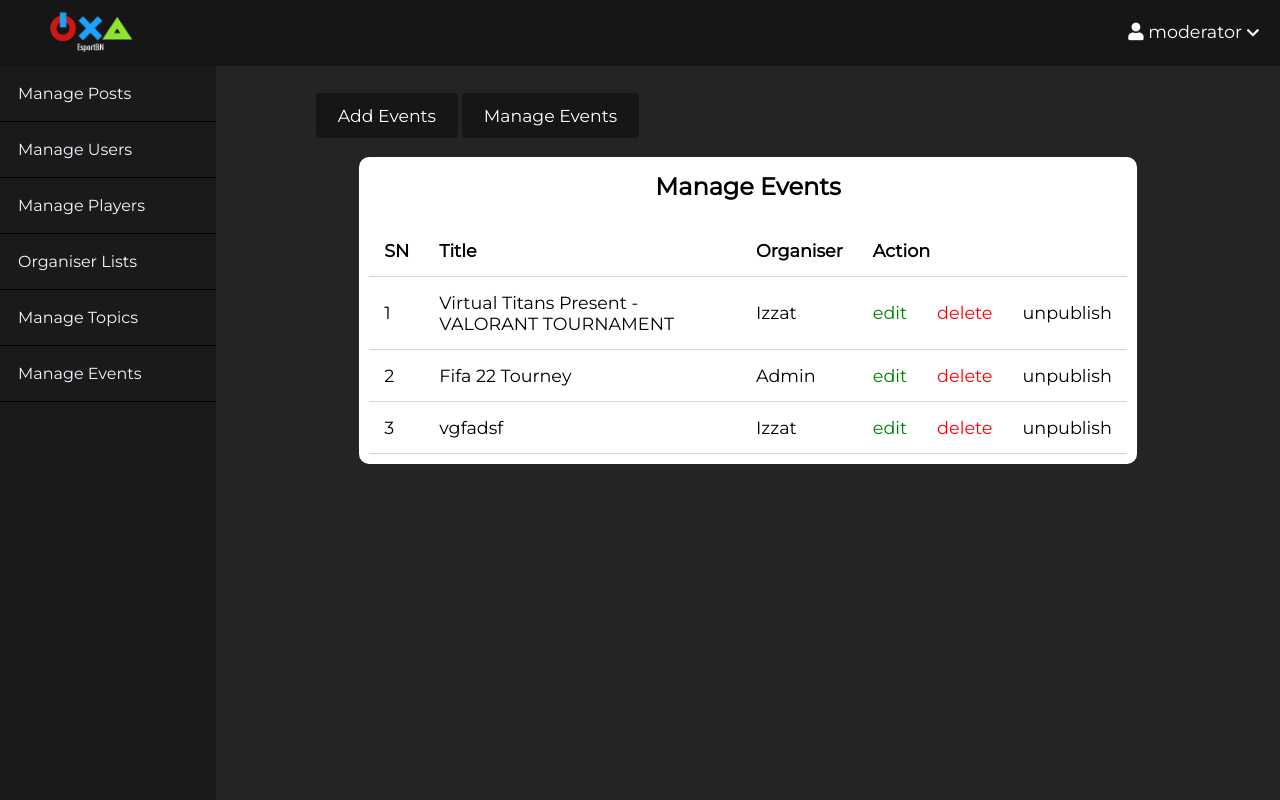
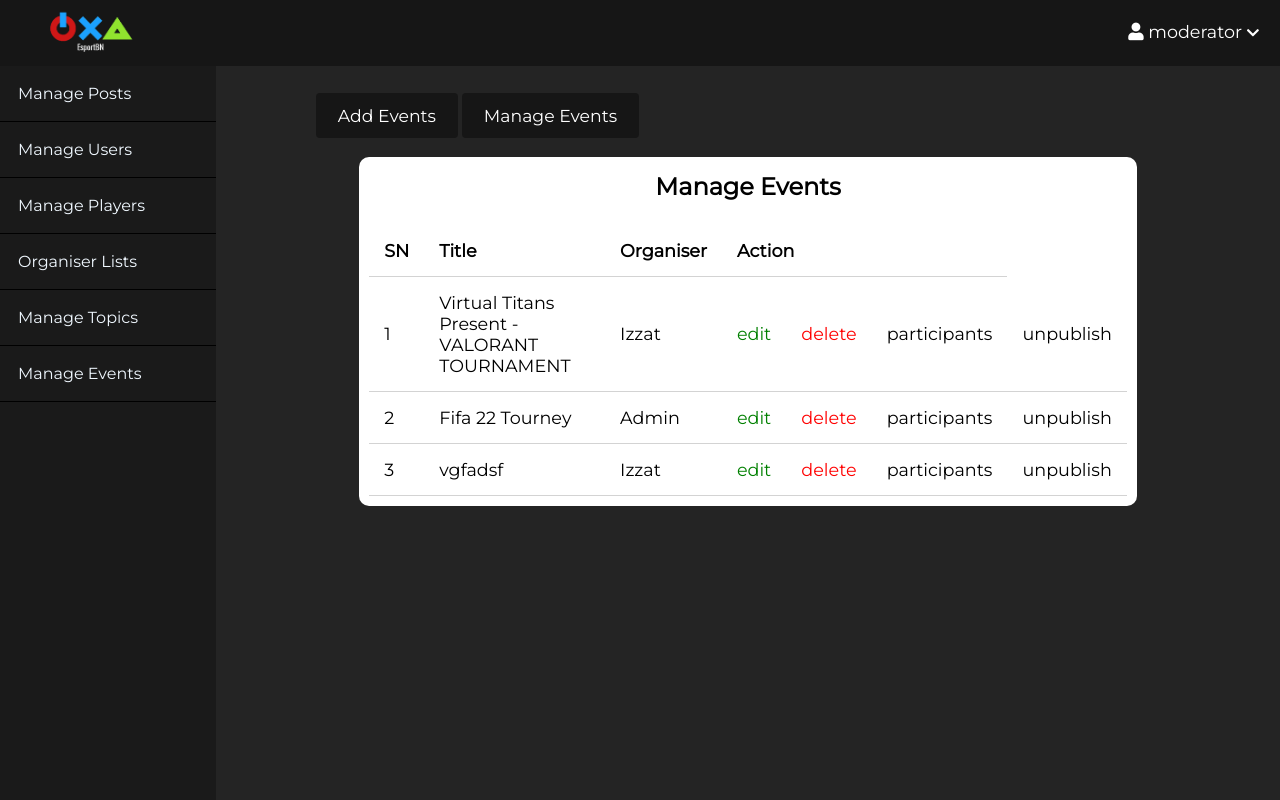
Before and after one commit to Gmax19/prototype, a PHP site: page /prototype/admin/events/index.php in a window 1280 px wide. Run offline with PHP 8.4, Linux system fonts and the light colour scheme; a user stored in the database is signed in; data comes from the database, SQL or seed files in the repository; some libraries are stand-ins or nearby versions.

Commit message:
added a new participant list for display particpnt

```diff
--- a/admin/events/index.php
+++ b/admin/events/index.php
@@ -70,6 +70,7 @@ adminOnly();
                                     <td><?php echo $post['username'] ?></td>
                                     <td><a href="edit.php?id=<?php echo $post['eventid']; ?>" class="edit">edit</a></td>
                                     <td><a href="edit.php?delete_id=<?php echo $post['eventid']; ?>" class="delete">delete</a></td>
+                                    <td><a href="partlist.php?id=<?php echo $post['eventid']; ?>" >participants</a></td>
 
                                     <?php if ($post['published']): ?>
                                         <td><a href="edit.php?published=0&p_id=<?php echo $post['eventid'] ?>" class="unpublish">unpublish</a></td>
```
